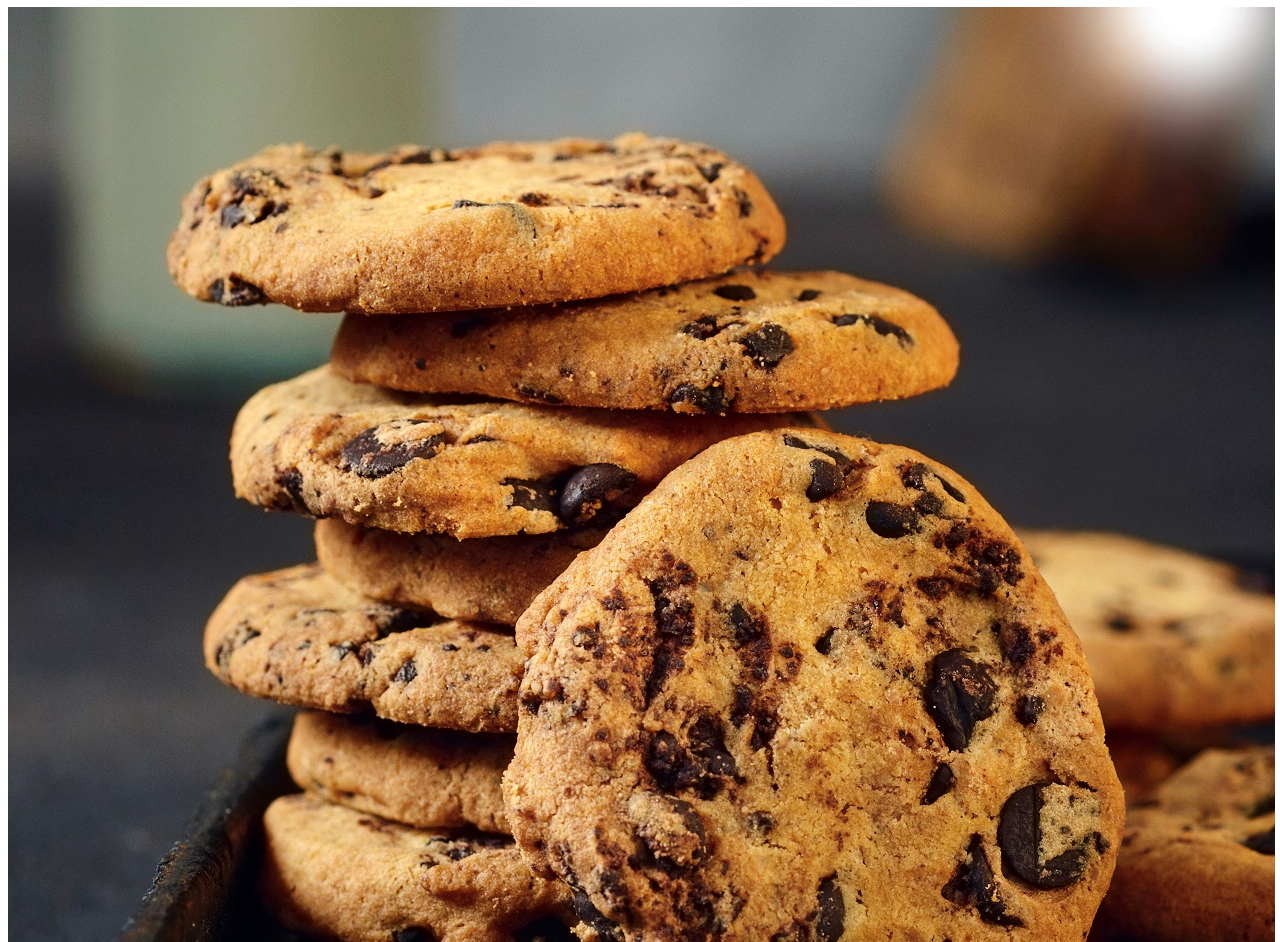
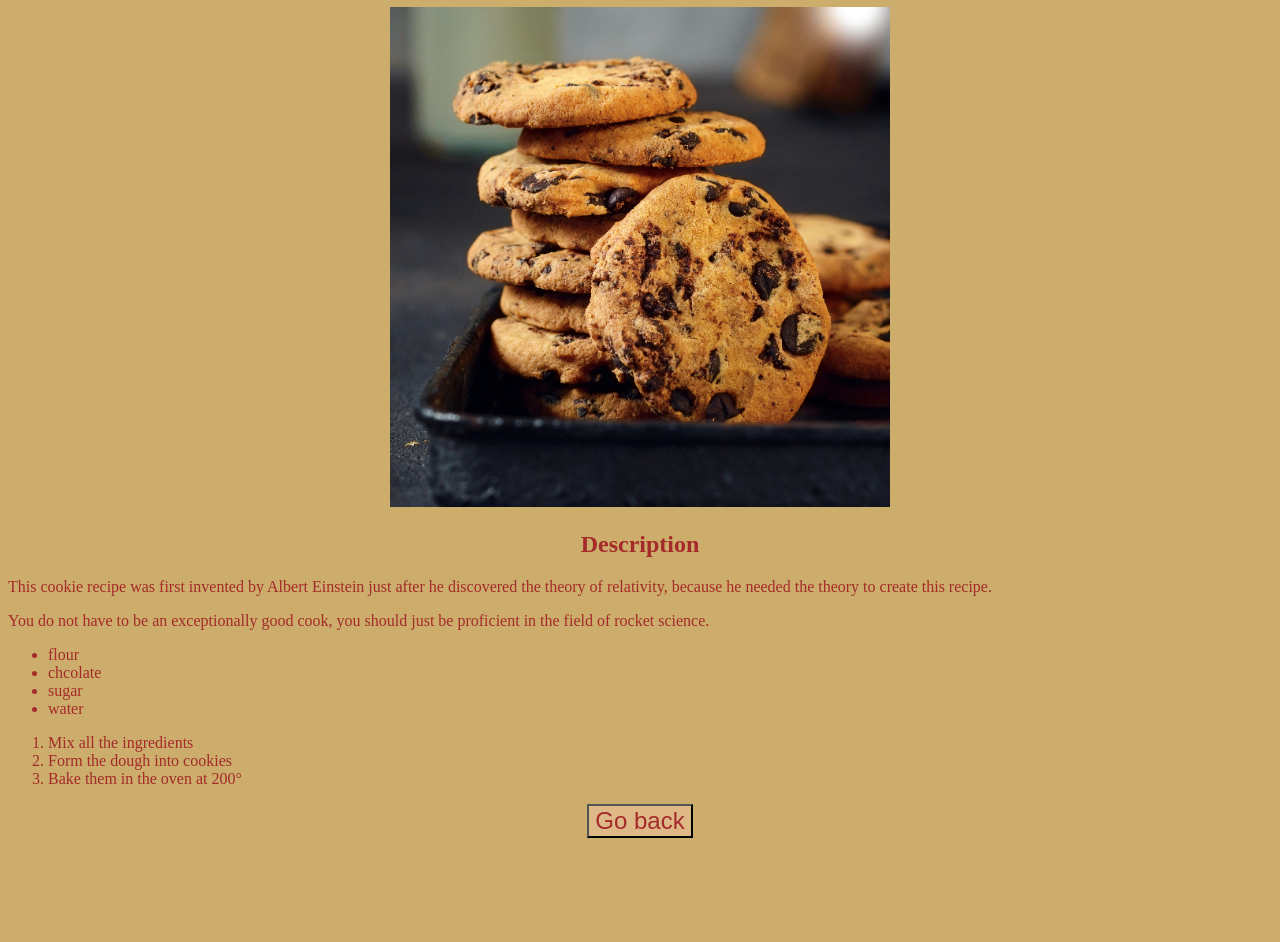
Before and after one commit to Lnnart/odin-recipes, a plain HTML site: page recipes/cookies.html in a window 1280 px wide. Shown: the part 73-1015 px from the top of the page. After the commit the page ends 919 px from the top, so only its background shows below. Drawn offline with Linux system fonts and the light colour scheme.

Commit message:
Add styles to sites in styles.css

```diff
--- a/recipes/cookies.html
+++ b/recipes/cookies.html
@@ -3,12 +3,15 @@
     <head>
         <title>Cookie recipe</title>
         <meta charset="utf-8">
+        <link rel="stylesheet" href="../styles.css">
     </head>
 
     <body>
-        <h1>Cookies</h1>
-        <img src="../img/cookies.jpeg" alt="Image of Cookies">
-        <h2>Description</h2>
+        <h1 class="headline">Cookies</h1>
+        <div>
+            <img src="../img/cookies.jpeg" alt="Image of Cookies">
+        </div>
+        <h2 class="headline">Description</h2>
         <p>This cookie recipe was first invented by Albert Einstein just
             after he discovered the theory of relativity, because he needed
             the theory to create this recipe.
@@ -28,5 +31,8 @@
             <li>Form the dough into cookies</li>
             <li>Bake them in the oven at 200°</li>
         </ol>
+        <div>
+            <button><a href="../index.html" class="link">Go back</a></button>
+        </div>
     </body>
 </html>
--- /dev/null
+++ b/styles.css
@@ -0,0 +1,32 @@
+a:link{
+    text-decoration: none;
+}
+
+a{
+    color: brown;
+    font-style: "Times New Roman";
+}
+body{
+    background-color: rgb(204, 173, 107);
+    color: brown;
+    font-style: "Times New Roman";
+}
+
+button{
+    font-size: 24px;
+    text-decoration: none;
+    background-color: burlywood;
+}
+
+img{
+    height: 500px;
+    width: auto;
+}
+
+.headline{
+    text-align: center;
+}
+
+div{
+    text-align: center;
+}
```
Also changed, not shown: index.html (+7 -7 lines), recipes/pancakes.html (+9 -3 lines), recipes/pizza.html (+9 -3 lines).
